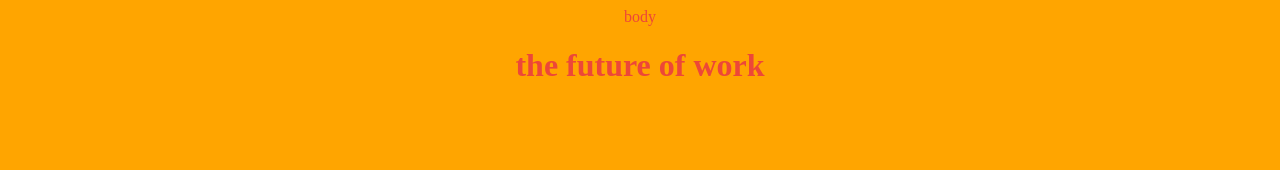
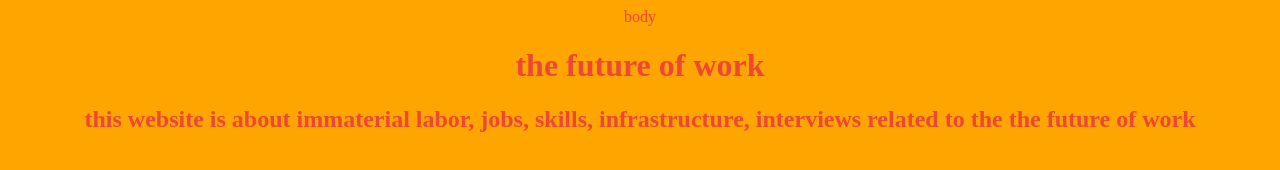
Before and after one commit to AMAZINGINDUSTRIES/FUTUREOFWORK, a plain HTML site: page index.html in a window 1280 px wide. Drawn offline with Linux system fonts and the light colour scheme.

Commit message:
Update index.html

```diff
--- a/index.html
+++ b/index.html
@@ -6,11 +6,13 @@
 
   body
   <h1>the future of work</h1>
+  <h2>this website is about immaterial labor, jobs, skills, infrastructure, interviews related to the the future of work</h1>
   </body>
+
 
   <style>
     body {
-      background-color: orange;
+      background-color:orange;
       color:#ED4738;
       text-align:center;
     }
```
